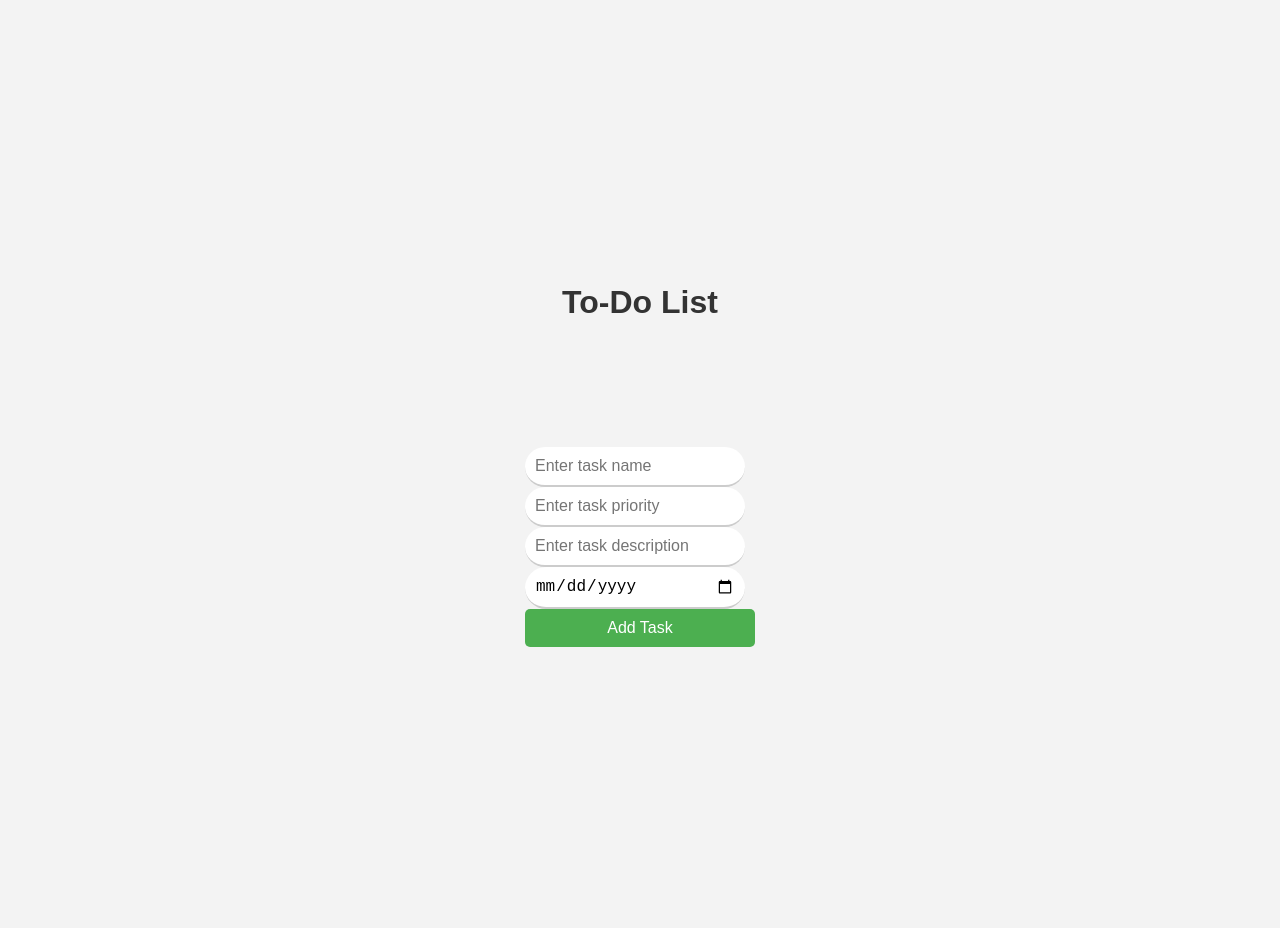
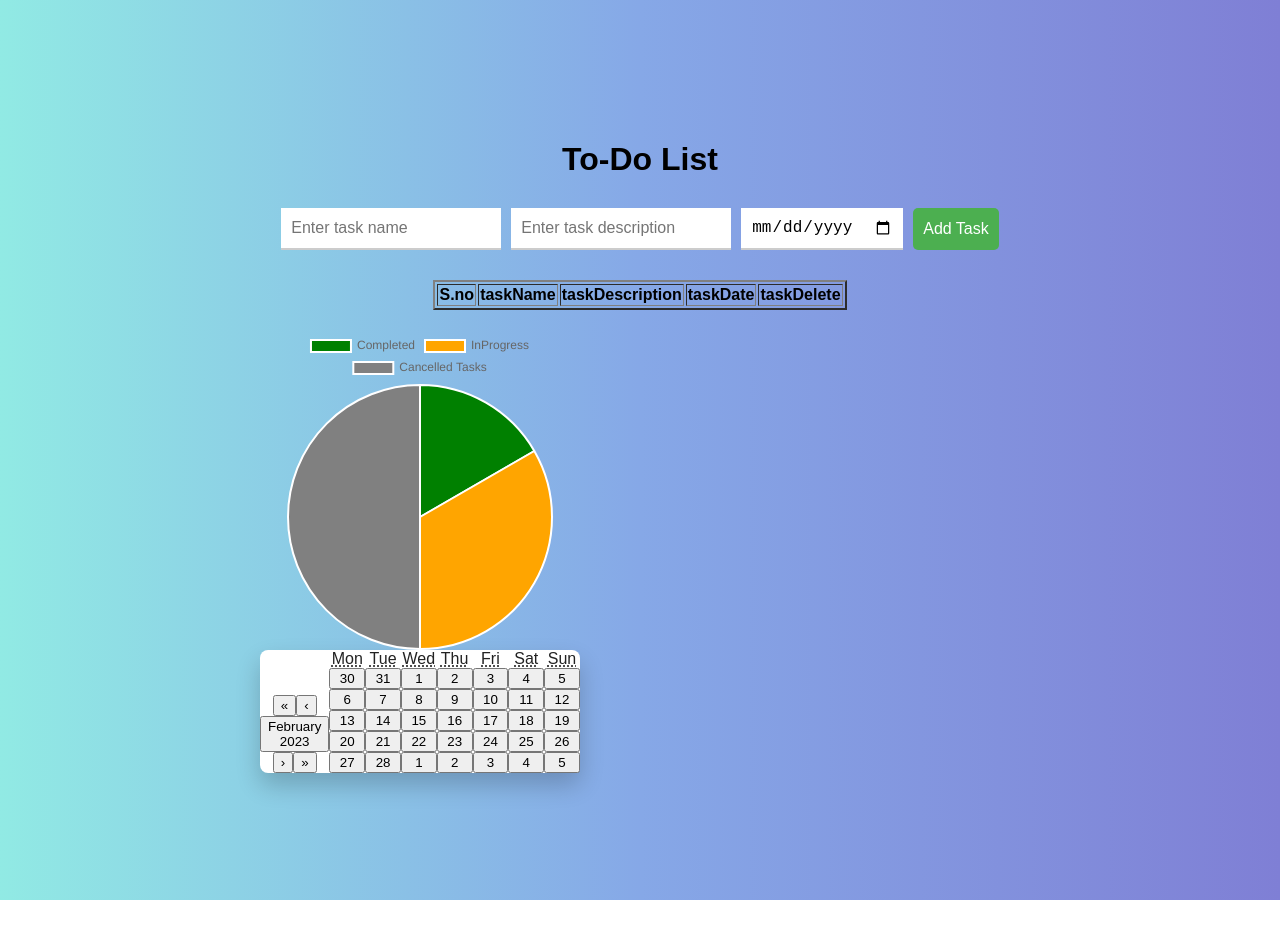
Before and after one commit to vaniprasad97/Todolist, a React (Create React App) app: page /Home in a window 1280 px wide. After the commit the page ends 900 px from the top, so only its background shows below. Built offline with nearby package versions, Linux system fonts and the light colour scheme.

Commit message:
committing -- made table working on piechart and calendar

```diff
--- a/package.json
+++ b/package.json
@@ -16,6 +16,7 @@
     "moment": "^2.29.4",
     "react": "^18.2.0",
     "react-big-calendar": "^1.6.8",
+    "react-calendar": "^4.0.0",
     "react-chartjs-2": "^5.2.0",
     "react-dom": "^18.2.0",
     "react-icons": "^4.7.1",
--- a/src/App.js
+++ b/src/App.js
@@ -3,6 +3,7 @@ import Login from "./Pages/Login";
 import { Routes, Route } from "react-router-dom";
 // import Home from "./Pages/TodoHome";
 import TodoApp from "./Component/TodoApp/TodoApp.js";
+
 
 function App() {
   return (
@@ -10,6 +11,7 @@ function App() {
       <Routes>
         <Route path="/" element={<Login />} />
         <Route path="/Home" element={<TodoApp />} />
+
       </Routes>
     </div>
   );
--- a/src/Component/TodoApp/TodoApp.css
+++ b/src/Component/TodoApp/TodoApp.css
@@ -1,5 +1,13 @@
+
 body{
-    overflow: scroll;
+
+  position:static;
+  top: 0;
+  bottom:0;
+  width: 100vw;
+   height: 100vh;
+   overflow-y: scroll;
+  overflow-x: hidden;
 }
 .todo-list {
 
@@ -55,8 +63,33 @@ body{
   padding: 0;
 }
 
+.react-calendar {
+  display: flex;
+  align-items: flex-start;
+  width: 400px;
+  max-width: 100%;
+  background-color: #fff;
+  color: #222;
+  border-radius: 8px;
+  box-shadow: 0 12px 24px rgba(0, 0, 0, 0.2);
+  font-family: Arial, Helvetica, sans-serif;
+  line-height: 1.125em;
+  align-items:flex-end;
+ }
+ /* .react-calendar__navigation button {
+  color: #6f48eb;
+  min-width: 44px;
+  background: none;
+  font-size: 16px;
+  margin-top: 8px;
+  display: flex;
+  align-items: flex-start;
+ } */
+ piechart-container{
+  display: grid;
+  align-items: start;
 
-
+ }
 
 /*
 body
--- a/src/Component/TodoApp/TodoApp.js
+++ b/src/Component/TodoApp/TodoApp.js
@@ -1,33 +1,55 @@
-// TodoList.js
+import React, { useState } from "react";
+import Calendar from "react-calendar";
+import "./TodoApp.css";
+import { Chart as ChartJS, ArcElement, Tooltip, Legend } from "chart.js";
+import { Pie } from "react-chartjs-2";
 
-import React, { useState } from 'react';
-import './TodoApp.css';
-// import { Pie } from "react-chartjs-2";
-// import Calendar from "react-big-calendar";
-// import moment from "moment";
-// import "react-big-calendar/lib/css/react-big-calendar.css";
+ChartJS.register(ArcElement, Tooltip, Legend);
 
-// Calendar.setLocalizer(Calendar.momentLocalizer(moment));
+function TodoApp() {
+  const [tasks, setTasks] = useState([]);
+  const [newTask, setNewTask] = useState("");
+  const [priority, setPriority] = useState("");
+  const [description, setDescription] = useState("");
+  const [date, setDate] = useState("");
+  const [value, onChange] = useState(new Date());
 
-function TodoList() {
-  const [tasks, setTasks] = useState([]);
-  const [newTask, setNewTask] = useState('');
-  const [priority, setPriority] = useState('');
-  const [description, setDescription] = useState('');
-  const [date, setDate] = useState('');
+  const data = {
+    labels: ["Completed", "InProgress", "Cancelled Tasks"],
+    datasets: [
+      {
+        data: [3, 6, 9],
+        backgroundColor: ["green", "orange", "grey"],
+      },
+    ],
+  };
+  const options = {
+    title: {
+      display: true,
+      text: "Monthly and Weekly Performance",
+    },
+  };
 
   const handleAddTask = () => {
     const newTaskObj = {
       taskName: newTask,
       taskPriority: priority,
       taskDescription: description,
-      taskDate: date
+      taskDate: date,
     };
     setTasks([...tasks, newTaskObj]);
-    setNewTask('');
-    setPriority('');
-    setDescription('');
-    setDate('');
+    setNewTask("");
+    setPriority("");
+    setDescription("");
+    setDate("");
+
+    /// create fun to render piechartt
+  };
+
+  const handleTaskStatusChange = (index, status) => {
+    const updatedTasks = [...tasks];
+    updatedTasks[index].status = status;
+    setTasks(updatedTasks);
   };
 
   const handleDeleteTask = (index) => {
@@ -40,228 +62,111 @@ function TodoList() {
     <div className="todo-list">
       <h1>To-Do List</h1>
       <div className="input-group">
-        <input type="text" value={newTask} onChange={(e) => setNewTask(e.target.value)} placeholder="Enter task name" />
-        <input type="text" value={priority} onChange={(e) => setPriority(e.target.value)} placeholder="Enter task priority" />
-        <input type="text" value={description} onChange={(e) => setDescription(e.target.value)} placeholder="Enter task description" />
-        <input type="date" value={date} onChange={(e) => setDate(e.target.value)} placeholder="Enter task date" />
+        <input
+          type="text"
+          value={newTask}
+          onChange={(e) => setNewTask(e.target.value)}
+          placeholder="Enter task name"
+        />
+
+        {/* <input type="text" value={priority} onChange={(e) => setPriority(e.target.value)} placeholder="Enter task priority" /> */}
+        <input
+          type="text"
+          value={description}
+          onChange={(e) => setDescription(e.target.value)}
+          placeholder="Enter task description"
+        />
+        <input
+          type="date"
+          value={date}
+          onChange={(e) => setDate(e.target.value)}
+          placeholder="Enter task date"
+        />
         <button onClick={handleAddTask}>Add Task</button>
       </div>
-      <ul>
+
+            {/* <p>Priority: {task.taskPriority}</p> */}
+            {/* <label>
+        <input type="checkbox" />
+        Completed
+      </label>
+      <label>
+        <input type="checkbox" />
+        In Progress
+      </label>
+      <label>
+        <input type="checkbox" />
+        Cancelled
+      </label>  */}
+            {/* <p>Description: {task.taskDescription}</p>
+            <p>Date: {task.taskDate}</p> */}
+             <div>
+        {/* <h2>Task Manager</h2> */}
+        <table border="2px" align="center" width ="50px">
+            <thead>
+              <tr className="bg-gray-100">
+                <th className="px-4 py-2">S.no</th>
+                <th className="px-4 py-2">taskName</th>
+                <th className="px-4 py-2">taskDescription</th>
+                <th className="px-4 py-2">taskDate</th>
+                <th className="px-4 py-2">taskDelete</th>
+              </tr>
+            </thead>
+            <tbody>
+              {tasks.map((task, index) => (
+                <tr
+                  key={index}
+                  className={index % 2 === 0 ? "bg-gray-200" : "bg-gray-100"}
+
+                >
+                    <td className="px-4 py-2">{index+1}</td>
+                  <td className="px-4 py-2">{task.taskName}</td>
+                  <td className="px-4 py-2">{task.taskDescription}</td>
+                  <td className="px-4 py-2">{task.taskDate}</td>
+                  <td>     <button onClick={() => handleDeleteTask(index)}>
+                    Delete
+                  </button>  </td>
+
+                </tr>
+              ))}
+            </tbody>
+          </table>
+
+
+        {/* <table border="2px" align="center">
         {tasks.map((task, index) => (
-          <li key={index}>
-            <h2>{task.taskName}</h2>
-            <p>Priority: {task.taskPriority}</p>
-            <p>Description: {task.taskDescription}</p>
-            <p>Date: {task.taskDate}</p>
-            <button onClick={() => handleDeleteTask(index)}>Delete</button>
-          </li>
-        ))}
-      </ul>
+          <tr key={index}>
+              <tr width="25%">
+                {task.taskName}
+                <td width="25%">{task.taskDescription}</td>
+                <td width="25%">{task.taskDate}</td>
+                <td width="25%">
+                  <button onClick={() => handleDeleteTask(index)}>
+                    Delete
+                  </button>
+                </td>
+              </tr>
+            </table>
+        ))} */}
+      </div>
+
+      <div
+        style={{
+          padding: "20px",
+          width: "40%",
+        }}
+      >
+        <div className="piechart-container">
+          <Pie data={data} options={options}></Pie>
+          <Calendar onChange={onChange} value={value} />
+        </div>
+      </div>
+      {/* <h1 className='text-center'>React Calendar</h1> */}
+      <div className="calendar-container">
+        {/* <Calendar onChange={onChange} value={value} /> */}
+      </div>
     </div>
   );
 }
 
-export default TodoList;
-
-////// new 2222222222
-
-
-// import React, { useState } from 'react';
-// import "./TodoApp.css";
-// import { AiFillDelete } from "react-icons/ai";
-// import { AiFillEdit } from "react-icons/ai";
-
-// function TodoList() {
-//   const [tasks, setTasks] = useState([]);
-//   const [newTask, setNewTask] = useState('');
-
-//   const addTask = () => {
-//     setTasks([...tasks, newTask]);
-//     setNewTask('');
-//   };
-//  const handleDeleteTask = (index) => {
-//     const newTasks = [...tasks];
-//     newTasks.splice(index, 1);
-//     setTasks(newTasks);
-//   };
-
-//   return (
-//     <div className="todo-container">
-//         <h1> Todo App </h1>
-//     <div className='input-section'>
-//       <input type="text"
-//        value={newTask}
-//        onChange={(e) => setNewTask(e.target.value)}
-//        placeholder = "enter task name" />
-
-//          <input type="text"
-//        value={newTask}
-//        onChange={(e) => setNewTask(e.target.value)}
-//        placeholder = "enter description"/>
-
-//   <input type="text"
-//        value={newTask}
-//        onChange={(e) => setNewTask(e.target.value)}
-//        placeholder = "enter priority"/>
-//         <input type="date"
-//        value={newTask}
-//        onChange={(e) => setNewTask(e.target.value)}
-//        placeholder = "enter date"/>
-//        </div>
-
-//       <button onClick={addTask}>Add Task</button>
-//        <ul>
-//         {tasks.map((task, index) => (
-//           <li  key={index}>{task}
-//             <AiFillEdit  />
-//              <AiFillDelete onClick={() => handleDeleteTask(index)}/>
-//           </li>
-//         ))}
-//       </ul>
-
-
-
-
-
-
-//     </div>
-//   );
-// }
-
-// export default TodoList;
-
-
-
-
-
-//// new.......
-
-
-// import React, { Component } from "react";
-// import "./TodoApp.css";
-// import { AiFillDelete } from "react-icons/ai";
-// import { AiFillEdit } from "react-icons/ai";
-
-
-
-// const TodoApp = () => {
-
-
-
-//   const [formData, setFormData] = React.useState({
-//     input: "",
-//     description: "",
-//     priority: "",
-//     date :"",
-//     items : [],
-
-//   });
-
-//     function handleChange(event) {
-//     setFormData((prevFormData) => {
-//       return {
-//         ...prevFormData,
-//         [event.target.name]: event.target.value,
-//       };
-//     });
-//     console.log(FormData);
-//   }
-
-// // export default class TodoApp extends Component {
-// //   state = {
-// //     input: "",
-// //     description: "",
-// //     prority: "",
-// //     date :"",
-// //     items: [],
-// //   };
-
-//   // handleChange = (event) => {
-//   //   this.setState({
-//   //     [event.target.name]: event.target.value,
-//   //   });
-//   //   console.log(this.input);
-//   // };
-
-//   storeItems = (event) => {
-//     event.preventDefault();
-//     const { input } = FormData;
-//     // const { description } = this.state;
-//     // console.log(description)
-
-//     setFormData({
-//       items: [...FormData.items, input],
-
-//       input: ""
-
-//     });
-//   };
-
-//   deleteItem = (key) => {
-//     const allItems = FormData.items;
-//     allItems.splice(key, 1);
-//     setFormData({
-//       items: allItems,
-//     });
-//   };
-//   editItem = (key) => {
-//     const allItems = FormData.items;
-//   };
-//   // render() {
-//   //   const { input,description, items } = this.state;
-//   //   console.log(items);
-
-//     return (
-//       <div className="todo-container">
-//         <form className="input-section" onSubmit={storeItems}>
-//           <h1>TodoApp </h1>
-//           <input
-//             type="text"
-//             name ="input"
-//             value={FormData.input}
-//             onChange={handleChange}
-//             placeholder="enter the task name"
-//             required
-//           />
-//           <input
-//             type="text"
-//             value={FormData.description}
-//             name ="description"
-//             onChange={handleChange}
-//             placeholder="enter the description"
-//           />
-//           <input
-//             type="text"
-//             value={FormData.priority}
-//             name = "priority"
-//             onChange={handleChange}
-//             placeholder="priority"
-//             required
-//           />
-
-
-//           <input type="date"
-//           value={FormData.date}
-//           name = "date"
-//           onChange={handleChange}
-//           placeholder="enter the date"
-//           required/>
-
-//           <div>
-//             <button type="submit">Add Items</button>
-//           </div>
-//         </form>
-
-//         <ul>
-//           {items.map((data, index) => (
-//             <li key={index}>
-//               {data}
-//               <AiFillEdit onClick={() => editItem(index)} />
-//               <AiFillDelete onClick={() => deleteItem(index)} />
-//             </li>
-//           ))}
-//         </ul>
-//       </div>
-//     );
-//   }
-// export default TodoApp;
+export default TodoApp;
--- a/src/Pages/Login.js
+++ b/src/Pages/Login.js
@@ -1,6 +1,6 @@
 import React, { useState } from "react";
 import { useNavigate } from "react-router-dom";
-import { ValidateUser } from "../functions/ValidateUser";
+import { ValidateUser } from "../Component/TodoApp/functions/ValidateUser";
 import { GetUsers } from "../Hooks/GetUsers.js";
 import "../styles/LoginPage.css";
 
@@ -34,7 +34,7 @@ const Login = () => {
   };
 
   return (
-    <div className="login">
+    <div className="logindata">
       <div className="login__container">
         <form onSubmit={handleSubmit} className="login-form">
           <h4>E-mail</h4>
--- a/src/styles/App.css
+++ b/src/styles/App.css
@@ -1,3 +1,32 @@
-h1{
+h1 {
   color: blue;
 }
+
+.react-calendar__tile--now {
+  background-color: #fed8b1;
+}
+
+.react-calendar__tile--active {
+  background-color: #ffe0b2;
+}
+
+.react-calendar__tile--has-tile {
+  position: relative;
+}
+
+.react-calendar__tile--has-tile > div {
+  position: absolute;
+  bottom: 0;
+  left: 0;
+  right: 0;
+  text-align: center;
+}
+
+.react-calendar__tile--has-tile > div > div {
+  display: inline-block;
+  margin-right: 4px;
+}
+
+.react-calendar__tile--has-tile > div > div:last-child {
+  margin-right: 0;
+}
--- a/src/styles/LoginPage.css
+++ b/src/styles/LoginPage.css
@@ -1,81 +1,20 @@
-* {
-  margin: 0px;
-  padding: 0px;
-  padding: 2em;
-  flex-direction: column;
-  border-radius: 30px;
-}
-h4 {
-  font: serif;
-  color: red;
-  padding: 40px;
-  text-align: left;
-  margin-left: -13.5%;
-}
-@import url("https://fonts.googleapis.com/css2?family=Quicksand:wght@300..700&display=swap");
-
-/* body {
-  font-family: "Crimson Pro", serif;
-  display: grid;
-  height: 100vh;
-} */
-
-.login-container p {
-  color: red;
+body{
+  padding-top: 100px;
+  background: #7f7fd5;
+  background: linear-gradient(to right, #91eae4, #86a8e7, #7f7fd5);
 }
 
-.login-container fieldset {
-  border: none;
+.logindata
+{
+ margin-bottom: 50%;
+  margin: auto;
+  width: 20%;
+  background-color: white;
+  border: 1px solid rgb(219, 225, 228);
+  padding: 50px;
 }
 
-.login-button {
-  background-color: #047baa;
-  color: white;
-  padding: 14px 20px;
-  /* margin: 10px 0; */
-  border: none;
-  cursor: pointer;
-  width: 100%;
-  text-align: center;
-}
 
-.login-button:hover {
-  background-color: #227093;
-  border: 1px solid #227093;
-}
-
-.Email,
-.Password {
-  background: hsl(0deg 0% 100%);
-  box-shadow: 0 0 2em hsl(231deg 62% 94%);
-  display: flex;
-  flex-direction: column;
-  border-radius: 20px;
-  color: hsl(0deg 0% 30%);
-  margin-top: -2.9em;
-  width: 100%;
-  margin-bottom: 1px;
-  padding: 8px 12px;
-  border: 1px solid #dbdbdb;
-  box-sizing: border-box;
-  border-radius: 12px;
-  font-family: sans-serif;
-}
-body {
-  display: flex;
-  justify-content: center;
-  align-items: center;
-  height: 100vh;
-  margin: 0;
-  background-color: #f3f3f3;
-  color: #333;
-  font-family: sans-serif;
-  overflow-y: hidden;
-}
-
-.login {
-  background-color: rgb(241, 208, 147);
-}
 .login-container {
   outline: 3px solid #182c61;
   display: flex;
@@ -89,6 +28,50 @@ body {
   text-align: center;
   box-shadow: 0 0 20px0 rgba(0, 0, 0, 0.2), 0 5px 5px 0 rgba(0, 0, 0, 0.24);
 }
-/* .login-form {
-  font-family: sans-serif;
-} */
+
+.login-container h1 {
+  font-family: "Alfa Slab One", cursive;
+  font-family: "Nunito", sans-serif;
+  font-family: "Roboto", sans-serif;
+  color: #182c61;
+  text-align: center;
+  margin-bottom: 20px;
+}
+
+.login-container p {
+  color: red;
+}
+
+.login-container fieldset {
+  border: none;
+}
+
+.login-button {
+  margin: 0;
+  width: 200px;
+  align-self: center;
+  text-align: center;
+  background-color: #3897f0;
+  border: 1px solid #3897f0;
+  padding: 5px 12px;
+  color: #fff;
+  font-weight: bold;
+  font-size: larger;
+  cursor: pointer;
+  border-radius: 12px;
+}
+
+.login-button:hover {
+  background-color: #227093;
+  border: 1px solid #227093;
+}
+
+.Email,
+.Password {
+  width: 100%;
+  margin-bottom: 20px;
+  padding: 8px 12px;
+  border: 1px solid #dbdbdb;
+  box-sizing: border-box;
+  border-radius: 12px;
+}
```
Also changed, not shown: src/Pages/Calender.js (added, +77 -0 lines), src/Component/TodoApp/functions/ValidateUser.js (renamed from src/functions/ValidateUser.js), 1 other file (tests, documents, lock files or other folders).
